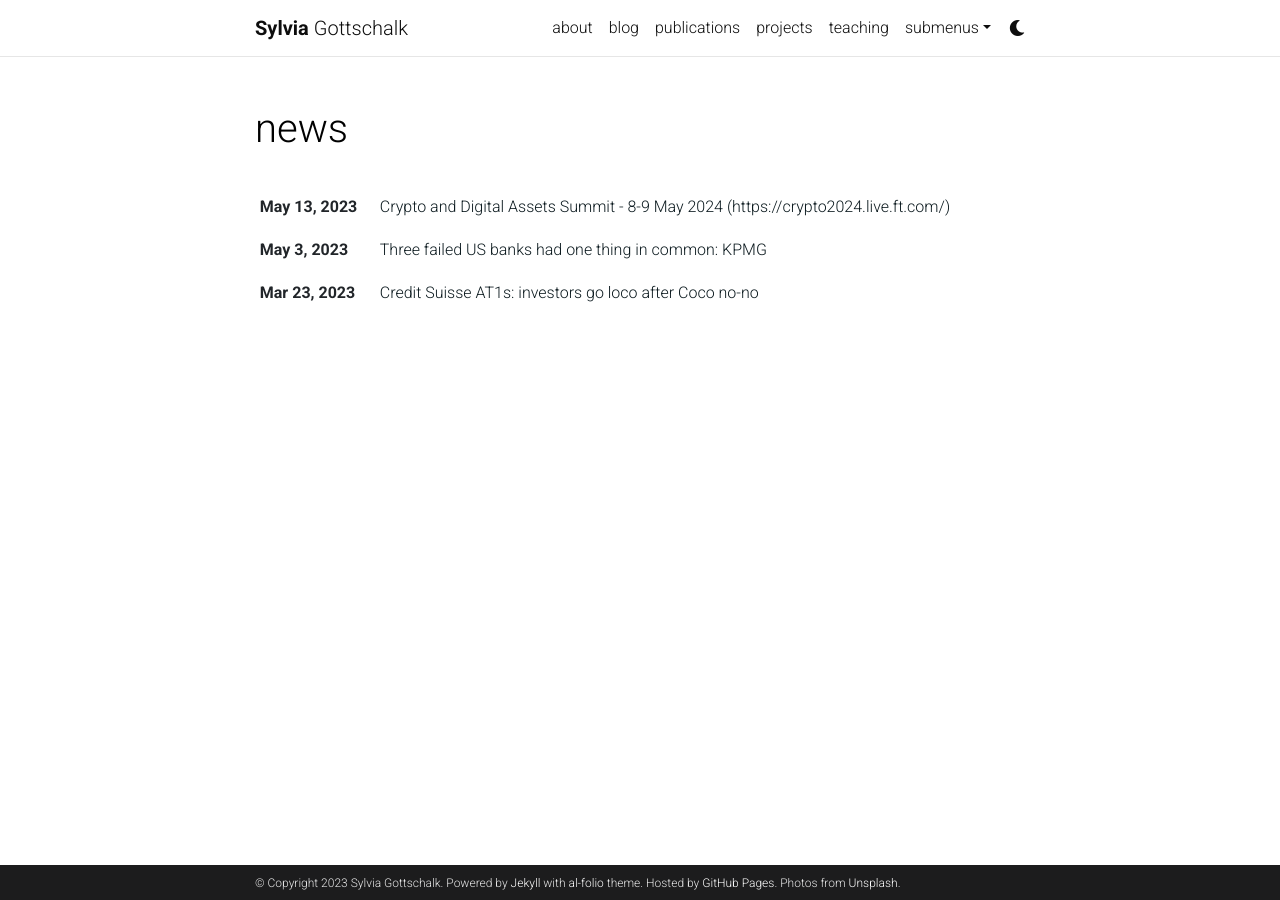
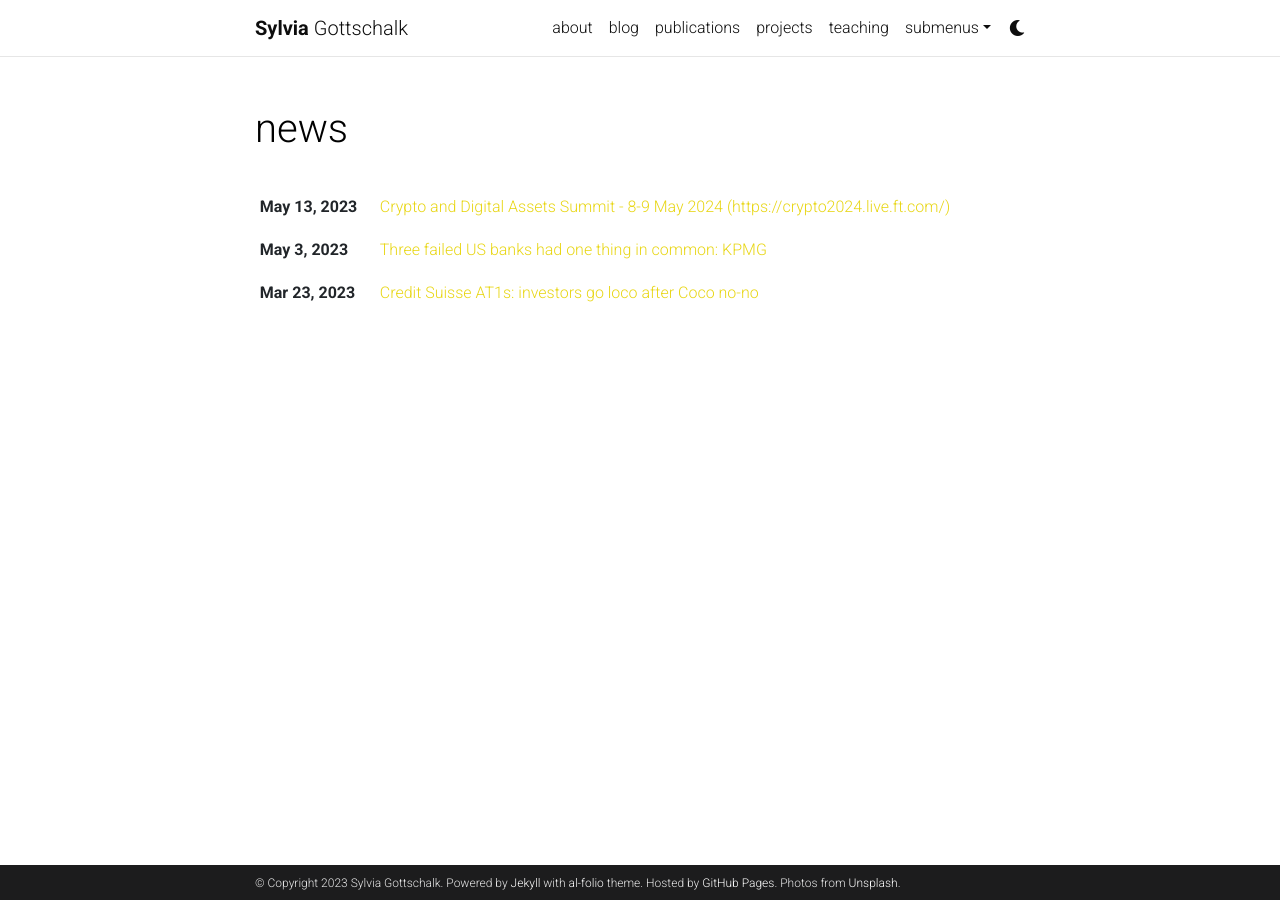
Before and after one commit to sdgottschalk/sgottschalk.io, a Jekyll site: the page built from news.html, in a window 1280 px wide. Built offline with Jekyll 4.4.1, drawn with Linux system fonts in a browser that asks for light colours; full-size pictures stand in for the smaller copies a plugin makes; comment, search, counter and statistics services are not loaded; a style sheet for code colours, icons or effects is not loaded.

Commit message:
Update _variables.scss

```diff
--- a/_sass/_variables.scss
+++ b/_sass/_variables.scss
@@ -17,7 +17,7 @@ $green-color-lime:    #B7D12A !default;
 $green-color-dark:    #009f06 !default;
 $green-color-light:   #ddffdd !default;
 $green-color-bright:  #11D68B !default;
-$purple-color:        #0c1a1f !default;
+$purple-color:        #e8d615 !default;
 $light-purple-color:  lighten($purple-color, 25%);
 $pink-color:          #f92080 !default;
 $pink-color-light:    #ffdddd !default;
```
